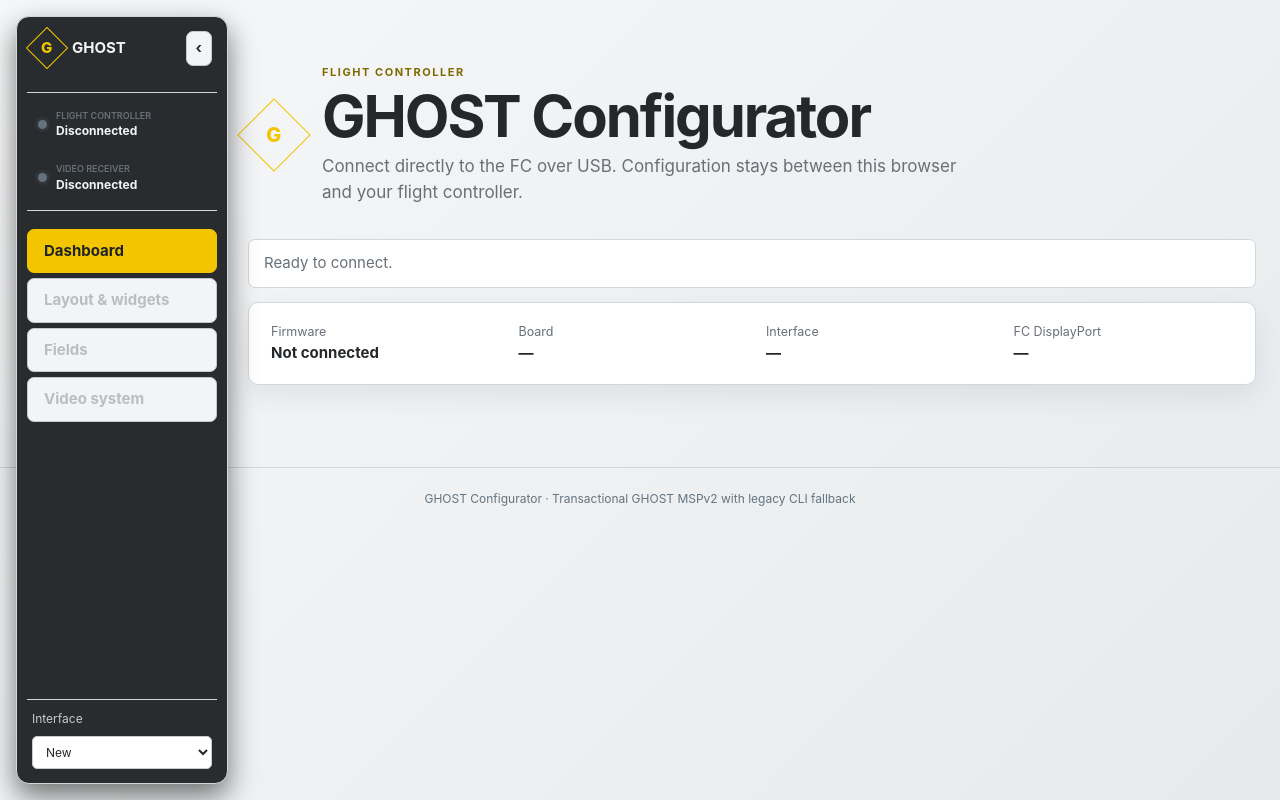
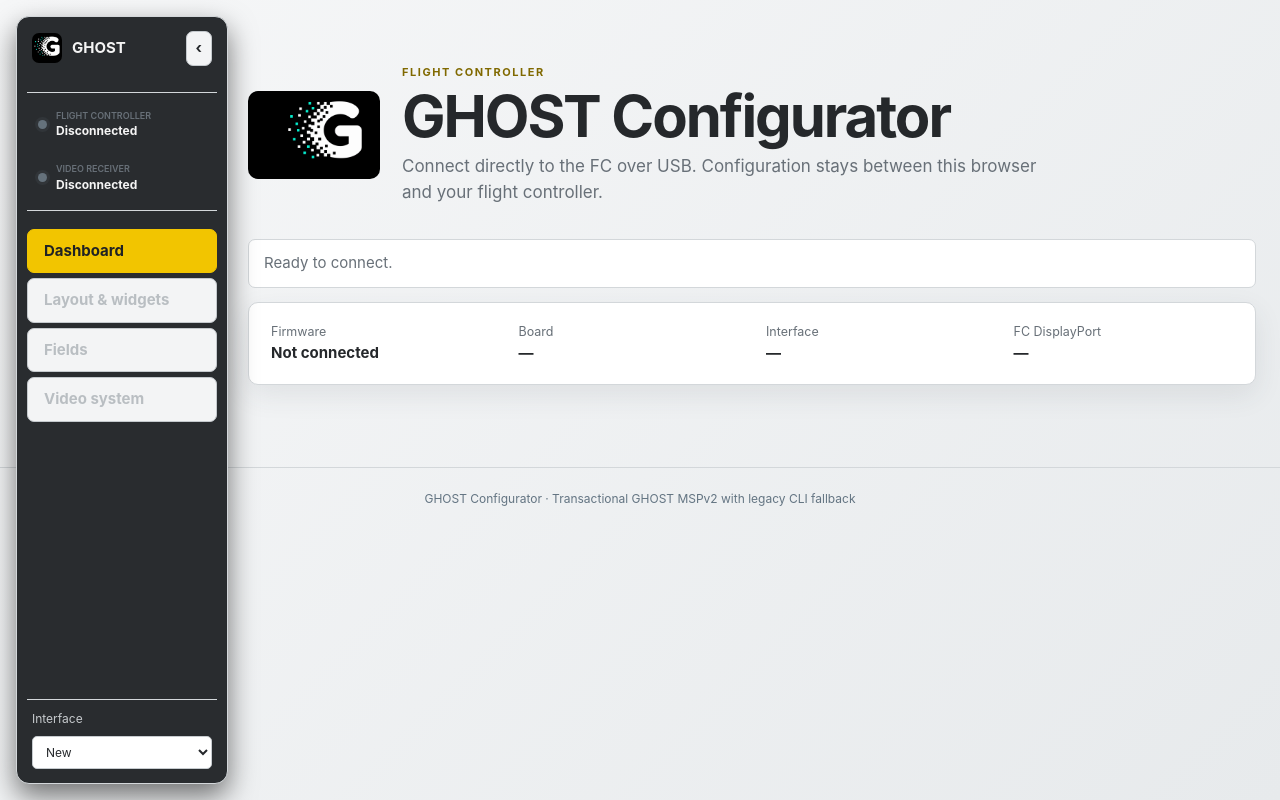
Before and after one commit to shannonbaker/ghost-configurator, a website: page index.html in a window 1280 px wide. Drawn offline with Linux system fonts and the light colour scheme.

Commit message:
Update configurator branding assets

```diff
--- a/index.html
+++ b/index.html
@@ -6,17 +6,17 @@
   <meta name="theme-color" content="#101820">
   <title>GHOST Configurator</title>
   <link rel="manifest" href="./manifest.webmanifest">
-  <link rel="icon" href="./icon.svg" type="image/svg+xml">
-  <link rel="stylesheet" href="./styles.css?v=57">
+  <link rel="icon" href="./icon-192.png" type="image/png" sizes="192x192">
+  <link rel="stylesheet" href="./styles.css?v=58">
 </head>
 <body>
   <main>
     <section class="hero">
-      <div class="hero-heading"><span class="mark"><span>G</span></span><div><p class="eyebrow">FLIGHT CONTROLLER</p><h1>GHOST Configurator</h1><p>Connect directly to the FC over USB. Configuration stays between this browser and your flight controller.</p></div></div>
+      <div class="hero-heading"><img class="brand-logo" src="./ghost-logo.png" alt="GHOST"><div><p class="eyebrow">FLIGHT CONTROLLER</p><h1>GHOST Configurator</h1><p>Connect directly to the FC over USB. Configuration stays between this browser and your flight controller.</p></div></div>
     </section>
 
     <nav class="config-nav" aria-label="Configurator sections">
-      <div class="sidebar-brand"><span class="mark"><span>G</span></span><strong>GHOST</strong><button id="sidebarToggle" type="button" aria-label="Collapse sidebar" aria-expanded="true">‹</button></div>
+      <div class="sidebar-brand"><img class="brand-icon" src="./icon-192.png" alt=""><strong>GHOST</strong><button id="sidebarToggle" type="button" aria-label="Collapse sidebar" aria-expanded="true">‹</button></div>
       <div class="sidebar-connections">
         <button id="connect" type="button"><i class="connection-dot"></i><span><small>Flight controller</small><strong id="sidebarFcState">Disconnected</strong></span></button>
         <button id="connectVrx" type="button"><i class="connection-dot"></i><span><small>Video receiver</small><strong id="sidebarVrxState">Disconnected</strong></span></button>
--- a/styles.css
+++ b/styles.css
@@ -2,13 +2,13 @@
 * { box-sizing:border-box; }
 [hidden] { display:none!important; }
 body { margin:0; min-height:100vh; background:radial-gradient(circle at 70% -10%, #183045 0, transparent 34rem), var(--bg); color:var(--text); font:15px/1.5 Inter, ui-sans-serif, system-ui, sans-serif; }
-.mark { display:grid; place-items:center; width:36px; height:36px; border:1px solid var(--accent); color:var(--accent); font-weight:800; transform:rotate(45deg); }
-.mark>span { transform:rotate(-45deg); }
+.brand-logo { display:block; width:132px; height:88px; border-radius:10px; object-fit:cover; }
+.brand-icon { display:block; width:30px; height:30px; border-radius:7px; object-fit:cover; }
 .eyebrow { color:var(--accent); font-size:11px; font-weight:750; letter-spacing:.14em; }
 main { width:min(1120px, calc(100% - 32px)); margin:0 auto; padding:64px 0; }
 .hero { display:flex; align-items:flex-end; justify-content:space-between; gap:30px; margin-bottom:34px; }
 .hero-heading { display:flex; align-items:center; gap:22px; }
-.hero-heading .mark { flex:0 0 auto; width:52px; height:52px; font-size:20px; }
+.hero-heading .brand-logo { flex:0 0 auto; }
 h1 { margin:5px 0 8px; max-width:700px; font-size:clamp(34px, 5vw, 58px); line-height:1.05; letter-spacing:-.035em; }
 h2 { margin:3px 0 0; font-size:26px; }
 p { margin:0; color:var(--muted); }
@@ -166,7 +166,6 @@
 footer { padding:22px; border-top:1px solid var(--line); color:#637482; text-align:center; font-size:12px; }
 .config-nav { position:sticky; top:0; z-index:100; display:flex; align-items:center; justify-content:space-between; gap:18px; margin:0 0 18px; padding:10px; border:1px solid var(--line); border-radius:10px; background:#0b1117ee; box-shadow:0 12px 28px #0008; backdrop-filter:blur(14px); }
 .sidebar-brand { display:flex; align-items:center; gap:10px; }
-.sidebar-brand .mark { width:30px; height:30px; }
 .sidebar-brand>button { padding:5px 9px; }
 .sidebar-connections { display:flex; gap:6px; }
 .sidebar-connections button { display:flex; align-items:center; gap:9px; padding:7px 10px; text-align:left; }
--- a/sw.js
+++ b/sw.js
@@ -1,5 +1,5 @@
-const CACHE = "ghost-configurator-poc-v120";
-const ASSETS = ["./", "./index.html", "./styles.css?v=57", "./app.js?v=89", "./profile.js", "./layout.js", "./serial.js", "./protocol.js", "./ghost-api.js", "./ghost-dp-api.js", "./field-colour.js", "./vrx-api.js", "./widgets/default.ini", "./icon.svg", "./manifest.webmanifest"];
+const CACHE = "ghost-configurator-poc-v121";
+const ASSETS = ["./", "./index.html", "./styles.css?v=58", "./app.js?v=89", "./profile.js", "./layout.js", "./serial.js", "./protocol.js", "./ghost-api.js", "./ghost-dp-api.js", "./field-colour.js", "./vrx-api.js", "./widgets/default.ini", "./ghost-logo.png", "./icon-192.png", "./icon-512.png", "./manifest.webmanifest"];
 self.addEventListener("install", (event) => event.waitUntil(
   caches.open(CACHE).then((cache) => cache.addAll(ASSETS)).then(() => self.skipWaiting()),
 ));
```
Also changed, not shown: ghost-logo.png (added), icon-192.png (added), icon-512.png (added), icon.svg (deleted), manifest.webmanifest.
